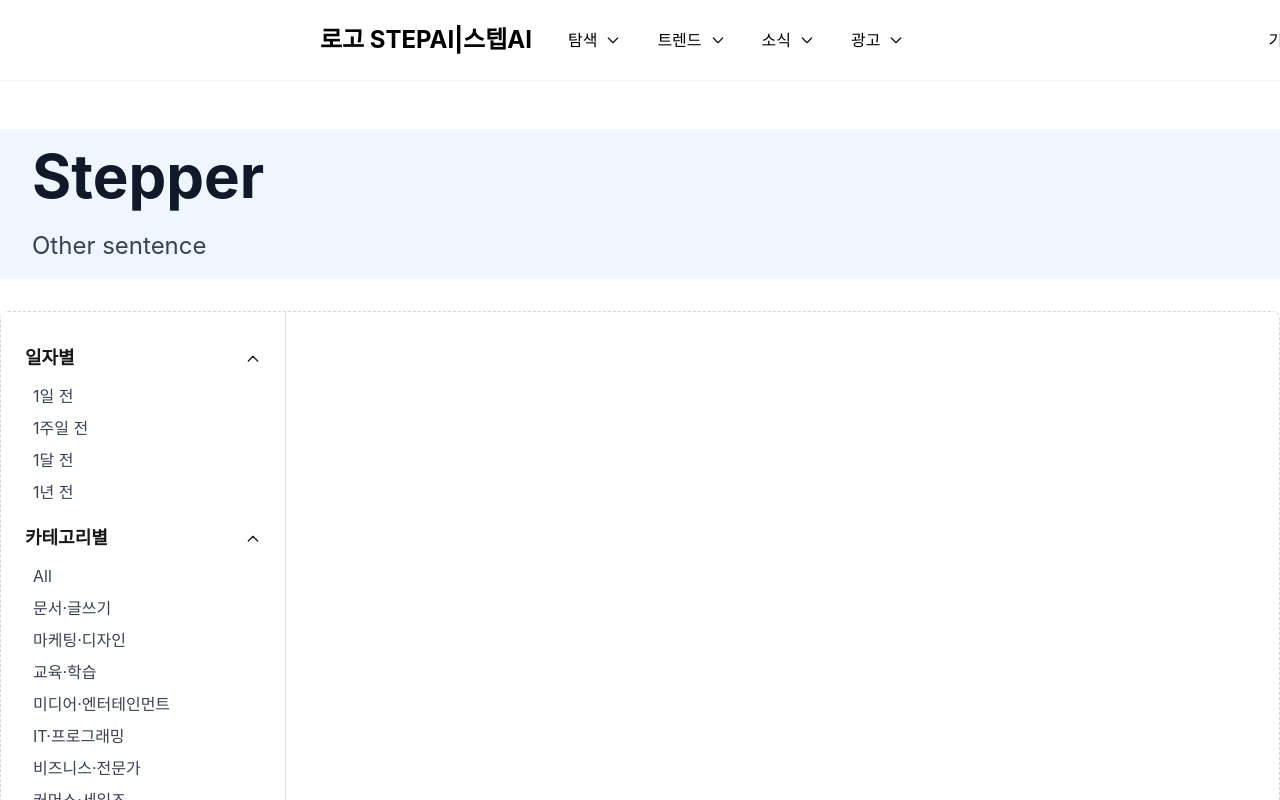
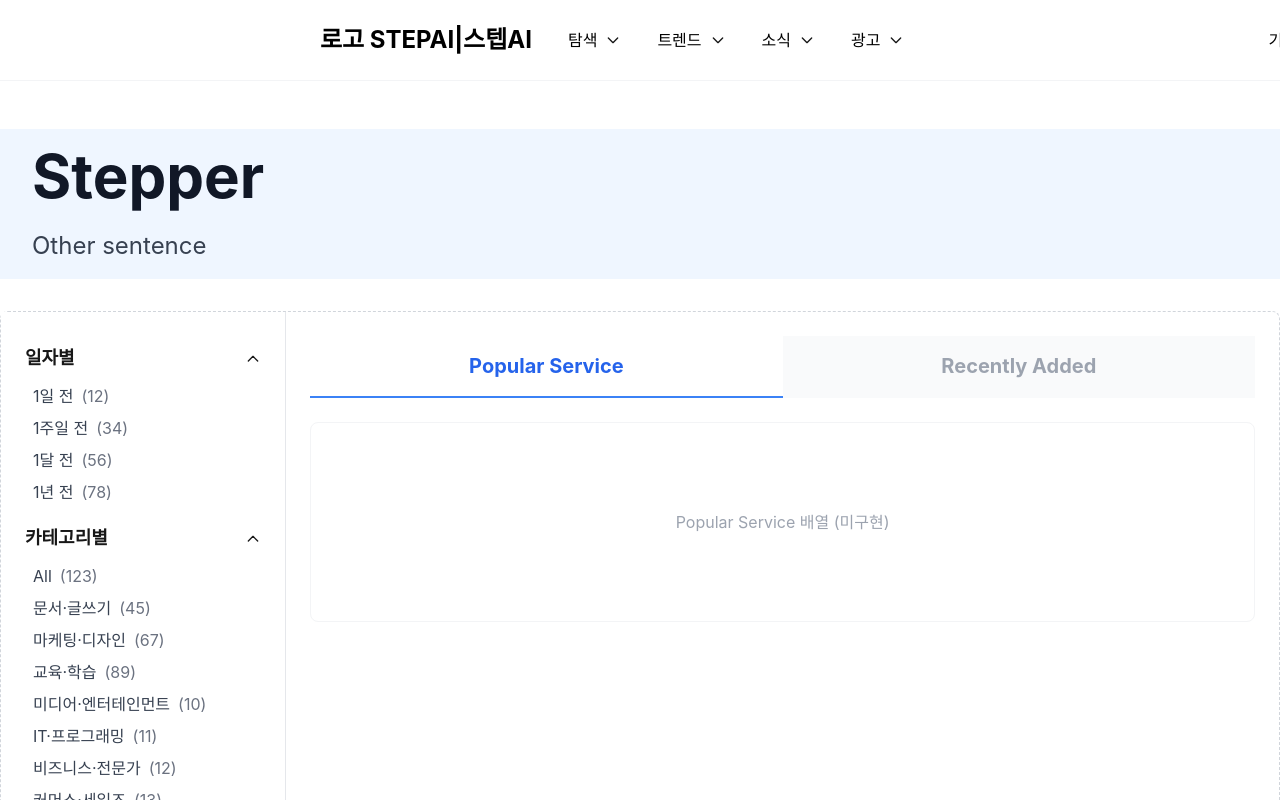
Before and after one commit to kimnamwook1/stepai-web, a Next.js app: page /trend in a window 1280 px wide. Both pictures are taken after a click on the button "일자별". Shown: the top 800 px of the page. Built offline with nearby package versions, Linux system fonts and the light colour scheme; a web font is replaced by a local one.

Commit message:
트렌드 페이지 구현 중

```diff
--- a/src/app/trend/page.tsx
+++ b/src/app/trend/page.tsx
@@ -21,6 +21,46 @@ const TrendPage = () => {
     ];
     const countryOptions = ["한국", "미국", "중국", "프랑스"];
     const reviewOptions = [5, 4, 3, 2, 1, 0];
+
+    // 일자별, 카테고리별, 국가별 숫자 예시(실제 데이터 연동 전까지 하드코딩)
+    const dateCounts: Record<string, number> = {
+        "1일 전": 12,
+        "1주일 전": 34,
+        "1달 전": 56,
+        "1년 전": 78,
+    };
+    const categoryCounts: Record<string, number> = {
+        "All": 123,
+        "문서·글쓰기": 45,
+        "마케팅·디자인": 67,
+        "교육·학습": 89,
+        "미디어·엔터테인먼트": 10,
+        "IT·프로그래밍": 11,
+        "비즈니스·전문가": 12,
+        "커머스·세일즈": 13,
+        "번역·통역": 14,
+        "건강·웰니스": 15,
+        "에이전트·자동화": 16,
+    };
+    const countryCounts: Record<string, number> = {
+        "한국": 100,
+        "미국": 200,
+        "중국": 300,
+        "프랑스": 400,
+    };
+
+    // 리뷰별 숫자 예시(실제 데이터 연동 전까지 하드코딩)
+    const reviewCounts: Record<number, number> = {
+        5: 12345,
+        4: 6789,
+        3: 234,
+        2: 56,
+        1: 7,
+        0: 0,
+    };
+
+    // ResultSection 탭 상태
+    const [tab, setTab] = useState<'popular' | 'recent'>('popular');
 
     // Header에서 사용한 V 아이콘 SVG
     const ArrowIcon = ({ open }: { open: boolean }) => (
@@ -55,7 +95,10 @@ const TrendPage = () => {
                         {open.date && (
                             <ul className="pl-2 mb-2">
                                 {dateOptions.map((opt) => (
-                                    <li key={opt} className="py-1 text-base text-gray-700 cursor-pointer hover:font-bold">{opt}</li>
+                                    <li key={opt} className="py-1 text-base text-gray-700 cursor-pointer hover:font-bold">
+                                        {opt}
+                                        <span className="ml-2 text-gray-500">({dateCounts[opt]})</span>
+                                    </li>
                                 ))}
                             </ul>
                         )}
@@ -67,7 +110,10 @@ const TrendPage = () => {
                         {open.category && (
                             <ul className="pl-2 mb-2">
                                 {categoryOptions.map((opt) => (
-                                    <li key={opt} className="py-1 text-base text-gray-700 cursor-pointer hover:font-bold">{opt}</li>
+                                    <li key={opt} className="py-1 text-base text-gray-700 cursor-pointer hover:font-bold">
+                                        {opt}
+                                        <span className="ml-2 text-gray-500">({categoryCounts[opt]})</span>
+                                    </li>
                                 ))}
                             </ul>
                         )}
@@ -79,7 +125,10 @@ const TrendPage = () => {
                         {open.country && (
                             <ul className="pl-2 mb-2">
                                 {countryOptions.map((opt) => (
-                                    <li key={opt} className="py-1 text-base text-gray-700 cursor-pointer hover:font-bold">{opt}</li>
+                                    <li key={opt} className="py-1 text-base text-gray-700 cursor-pointer hover:font-bold">
+                                        {opt}
+                                        <span className="ml-2 text-gray-500">({countryCounts[opt]})</span>
+                                    </li>
                                 ))}
                             </ul>
                         )}
@@ -92,10 +141,8 @@ const TrendPage = () => {
                             <ul className="pl-2 mb-2">
                                 {reviewOptions.map((num) => (
                                     <li key={num} className="py-1 text-base text-gray-700 cursor-pointer hover:font-bold">
-                                        {num > 0
-                                            ? Array(num).fill('⭐').join('')
-                                            : Array(5).fill('🩶').join('')
-                                        }
+                                        {Array(num).fill('★').join('') + Array(5 - num).fill('☆').join('')}
+                                        <span className="ml-2 text-gray-500">({reviewCounts[num]})</span>
                                     </li>
                                 ))}
                             </ul>
@@ -103,7 +150,31 @@ const TrendPage = () => {
                     </div>
                     {/* ResultSection */}
                     <div className="flex-[8] flex flex-col p-6">
-                        {/* ResultSection: 추후 내용 */}
+                        {/* 상단 탭 */}
+                        <div className="w-full flex flex-row items-center justify-center mb-6">
+                            <button
+                                className={`flex-1 flex items-center justify-center py-4 text-xl font-bold border-b-2 transition-colors duration-200 ${tab === 'popular' ? 'text-blue-600 border-blue-500 bg-white' : 'text-gray-400 border-transparent bg-gray-50'}`}
+                                onClick={() => setTab('popular')}
+                            >
+                                {/* 아이콘은 추후 추가 */}
+                                Popular Service
+                            </button>
+                            <button
+                                className={`flex-1 flex items-center justify-center py-4 text-xl font-bold border-b-2 transition-colors duration-200 ${tab === 'recent' ? 'text-blue-600 border-blue-500 bg-white' : 'text-gray-400 border-transparent bg-gray-50'}`}
+                                onClick={() => setTab('recent')}
+                            >
+                                {/* 아이콘은 추후 추가 */}
+                                Recently Added
+                            </button>
+                        </div>
+                        {/* 탭에 따라 내용이 바뀌는 영역 (아직 내용 없음) */}
+                        <div className="w-full min-h-[200px] bg-white rounded-lg flex items-center justify-center border border-gray-100">
+                            {tab === 'popular' ? (
+                                <span className="text-gray-400">Popular Service 배열 (미구현)</span>
+                            ) : (
+                                <span className="text-gray-400">Recently Added 배열 (미구현)</span>
+                            )}
+                        </div>
                     </div>
                 </div>
             </main>
```
